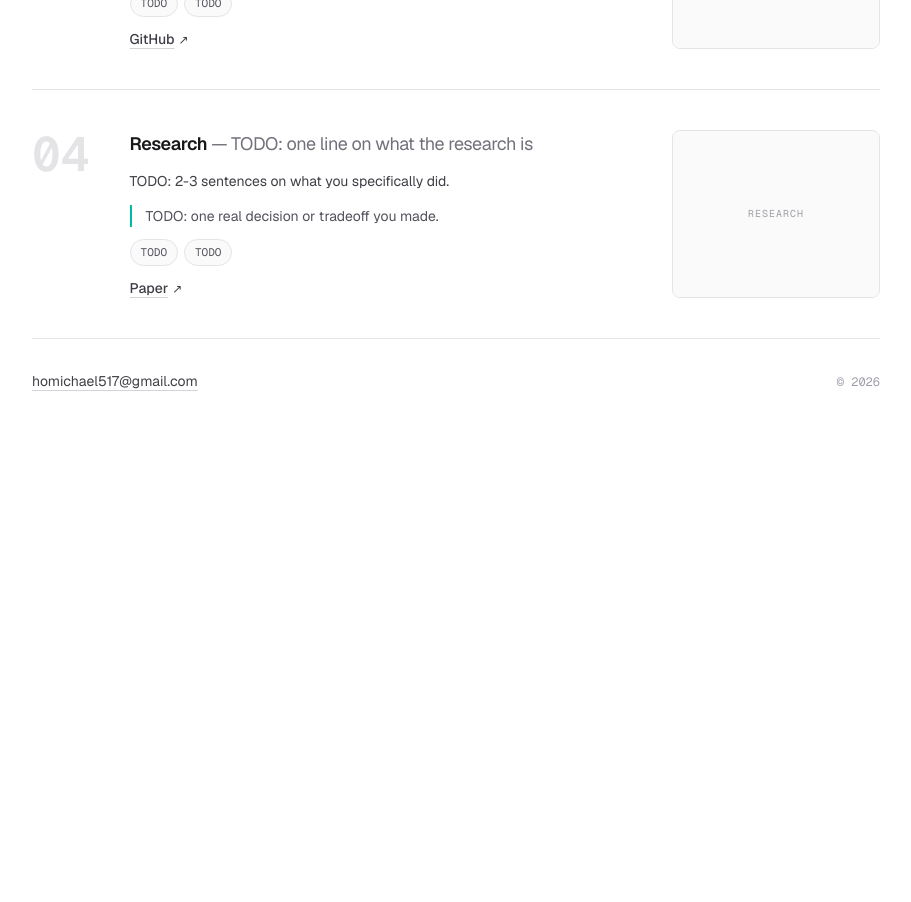
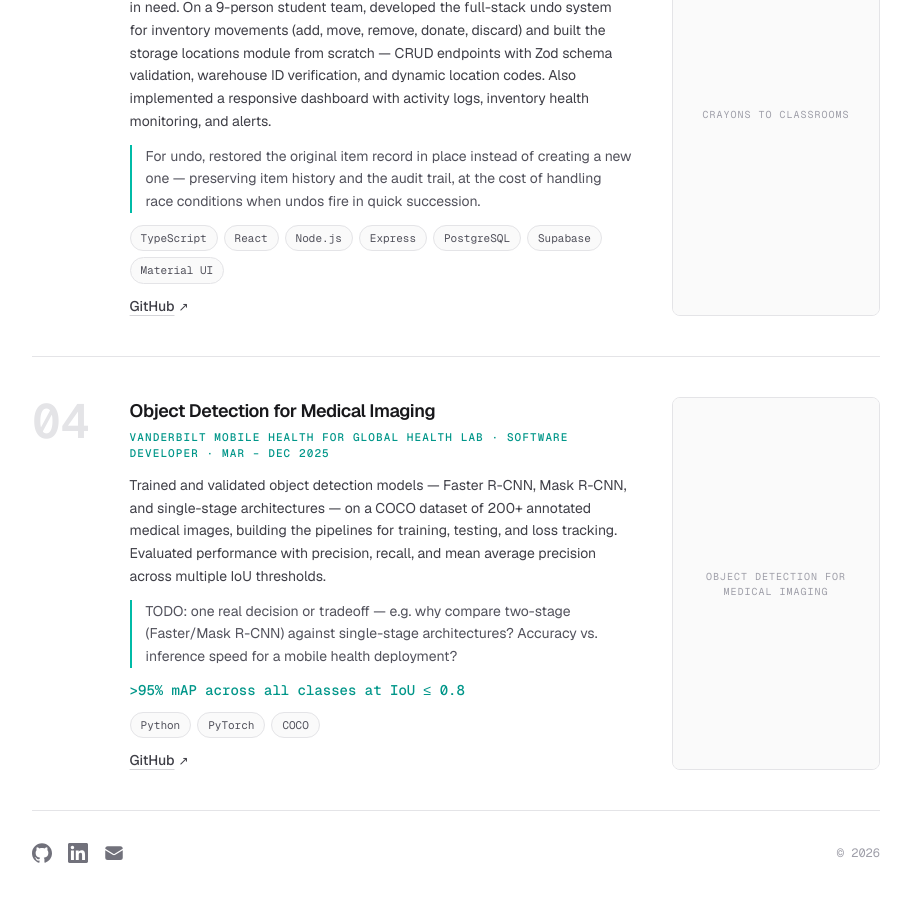
Before and after one commit to MichaelH7190/portfolio-website, a Next.js app: page / in a window 1280 px wide. Shown: the part 1300-2202 px from the top of the page, without its empty margins (184-1095 px from the left). Before the commit the page ends 1803 px from the top, so only its background shows below. Built offline with nearby package versions, Linux system fonts and the light colour scheme.

Commit message:
Add rest, need to fix

```diff
--- a/src/app/page.tsx
+++ b/src/app/page.tsx
@@ -1,9 +1,6 @@
 import ProjectCard from "@/components/ProjectCard";
 import { projects } from "@/data/projects";
 import { site } from "@/data/site";
-
-const linkStyle =
-  "text-zinc-700 underline decoration-zinc-300 underline-offset-4 hover:text-teal-600 hover:decoration-teal-500 dark:text-zinc-300 dark:decoration-zinc-700 dark:hover:text-teal-400";
 
 function GitHubIcon() {
   return (
@@ -30,6 +27,38 @@ function EmailIcon() {
   );
 }
 
+// Shared icon row — used in the header and the footer
+function SocialLinks() {
+  const iconLink =
+    "text-zinc-500 transition-colors hover:text-teal-600 dark:text-zinc-400 dark:hover:text-teal-400";
+
+  return (
+    <nav className="flex gap-4">
+      <a
+        href={site.github}
+        target="_blank"
+        rel="noopener noreferrer"
+        aria-label="GitHub"
+        className={iconLink}
+      >
+        <GitHubIcon />
+      </a>
+      <a
+        href={site.linkedin}
+        target="_blank"
+        rel="noopener noreferrer"
+        aria-label="LinkedIn"
+        className={iconLink}
+      >
+        <LinkedInIcon />
+      </a>
+      <a href={`mailto:${site.email}`} aria-label="Email" className={iconLink}>
+        <EmailIcon />
+      </a>
+    </nav>
+  );
+}
+
 export default function Home() {
   return (
     <div className="mx-auto flex w-full max-w-4xl flex-1 flex-col px-6 py-16 sm:py-24">
@@ -38,33 +67,9 @@ export default function Home() {
           {site.name}
         </h1>
         <p className="text-lg text-zinc-900 dark:text-zinc-50">{site.title}</p>
-        <nav className="flex gap-4 pt-3">
-          <a
-            href={site.github}
-            target="_blank"
-            rel="noopener noreferrer"
-            aria-label="GitHub"
-            className="text-zinc-500 transition-colors hover:text-teal-600 dark:text-zinc-400 dark:hover:text-teal-400"
-          >
-            <GitHubIcon />
-          </a>
-          <a
-            href={site.linkedin}
-            target="_blank"
-            rel="noopener noreferrer"
-            aria-label="LinkedIn"
-            className="text-zinc-500 transition-colors hover:text-teal-600 dark:text-zinc-400 dark:hover:text-teal-400"
-          >
-            <LinkedInIcon />
-          </a>
-          <a
-            href={`mailto:${site.email}`}
-            aria-label="Email"
-            className="text-zinc-500 transition-colors hover:text-teal-600 dark:text-zinc-400 dark:hover:text-teal-400"
-          >
-            <EmailIcon />
-          </a>
-        </nav>
+        <div className="pt-3">
+          <SocialLinks />
+        </div>
       </header>
 
       <p className="max-w-2xl pt-10 leading-relaxed text-zinc-700 dark:text-zinc-300">
@@ -77,10 +82,8 @@ export default function Home() {
         ))}
       </main>
 
-      <footer className="flex items-baseline justify-between gap-4 border-t border-zinc-200 pt-8 pb-4 text-sm text-zinc-500 dark:border-zinc-800 dark:text-zinc-400">
-        <a href={`mailto:${site.email}`} className={linkStyle}>
-          {site.email}
-        </a>
+      <footer className="flex items-center justify-between gap-4 border-t border-zinc-200 pt-8 pb-4 dark:border-zinc-800">
+        <SocialLinks />
         <span className="font-mono text-xs text-zinc-400 dark:text-zinc-600">
           © {new Date().getFullYear()}
         </span>
--- a/src/data/projects.ts
+++ b/src/data/projects.ts
@@ -49,6 +49,7 @@ export const projects: Project[] = [
       "Built the founding demo: a sports-betting frontend prototype where users compete against each other instead of the house. Pick players, bet the over/under head-to-head against an opponent, and the winner takes the pot.",
     decision:
       "Built just the frontend against a fake data layer that behaves like a real server, so we could present a working product and see what was fun and get feedback from users.",
+    metric: "3 game modes · 30+ NBA players",
     links: [{ label: "Code is private" }],
     media: {
       src: "/projects/roster.png",
@@ -57,20 +58,44 @@ export const projects: Project[] = [
   },
   {
     name: "Crayons to Classrooms",
-    tagline: "TODO: one line on what it is",
-    stack: ["TODO", "TODO"],
-    contribution: "TODO: 2-3 sentences on what you specifically built.",
-    decision: "TODO: one real decision or tradeoff you made.",
-    links: [{ label: "GitHub", href: "https://github.com/TODO" }],
+    context: "Change++ at Vanderbilt · Sep 2025 – Apr 2026",
+    stack: [
+      "TypeScript",
+      "React",
+      "Node.js",
+      "Express",
+      "PostgreSQL",
+      "Supabase",
+      "Material UI",
+    ],
+    contribution:
+      "Inventory management for a nonprofit supplying school materials to students in need. On a 9-person student team, developed the full-stack undo system for inventory movements (add, move, remove, donate, discard) and built the storage locations module from scratch — CRUD endpoints with Zod schema validation, warehouse ID verification, and dynamic location codes. Also implemented a responsive dashboard with activity logs, inventory health monitoring, and alerts.",
+    decision:
+      "For undo, restored the original item record in place instead of creating a new one — preserving item history and the audit trail, at the cost of handling race conditions when undos fire in quick succession.",
+    links: [
+      {
+        label: "GitHub",
+        href: "https://github.com/ChangePlusPlusVandy/crayons-to-classrooms",
+      },
+    ],
     // media: { src: "/projects/crayons-to-classrooms.png", alt: "TODO" },
   },
   {
-    name: "Research",
-    tagline: "TODO: one line on what the research is",
-    stack: ["TODO", "TODO"],
-    contribution: "TODO: 2-3 sentences on what you specifically did.",
-    decision: "TODO: one real decision or tradeoff you made.",
-    links: [{ label: "Paper", href: "https://TODO" }],
+    name: "Object Detection for Medical Imaging",
+    context:
+      "Vanderbilt Mobile Health for Global Health Lab · Software Developer · Mar – Dec 2025",
+    stack: ["Python", "PyTorch", "COCO"],
+    contribution:
+      "Trained and validated object detection models — Faster R-CNN, Mask R-CNN, and single-stage architectures — on a COCO dataset of 200+ annotated medical images, building the pipelines for training, testing, and loss tracking. Evaluated performance with precision, recall, and mean average precision across multiple IoU thresholds.",
+    decision:
+      "TODO: one real decision or tradeoff — e.g. why compare two-stage (Faster/Mask R-CNN) against single-stage architectures? Accuracy vs. inference speed for a mobile health deployment?",
+    metric: ">95% mAP across all classes at IoU ≤ 0.8",
+    links: [
+      {
+        label: "GitHub",
+        href: "https://github.com/MichaelH7190/computer-vision-training",
+      },
+    ],
     // media: { src: "/projects/research.png", alt: "TODO" },
   },
 ];
```
